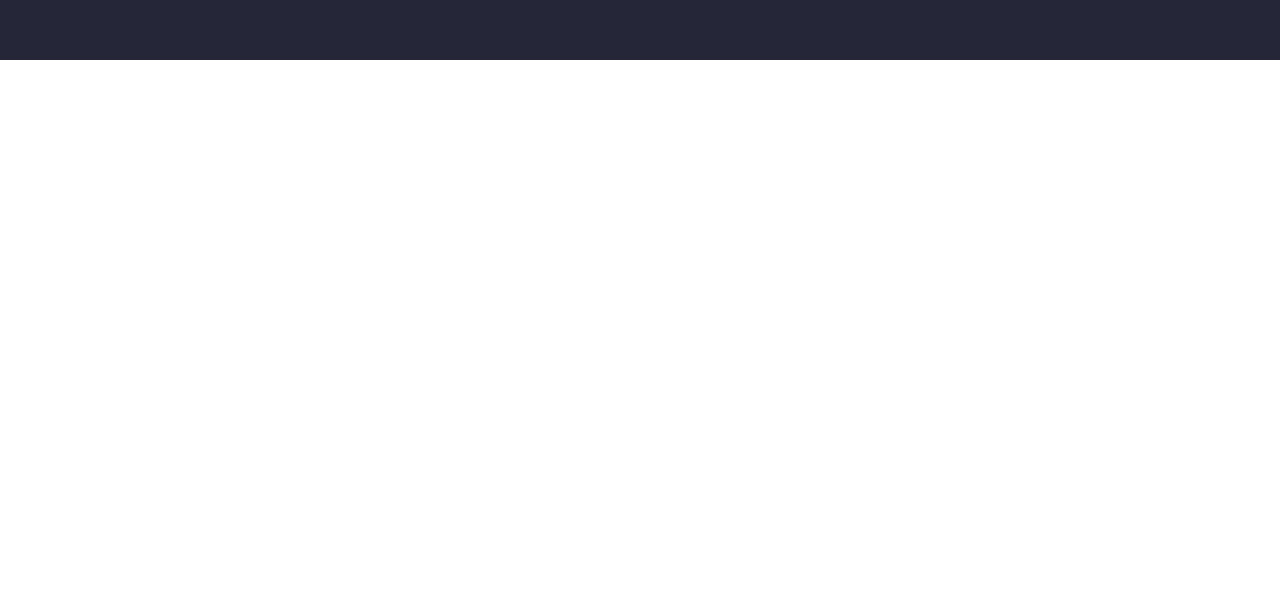
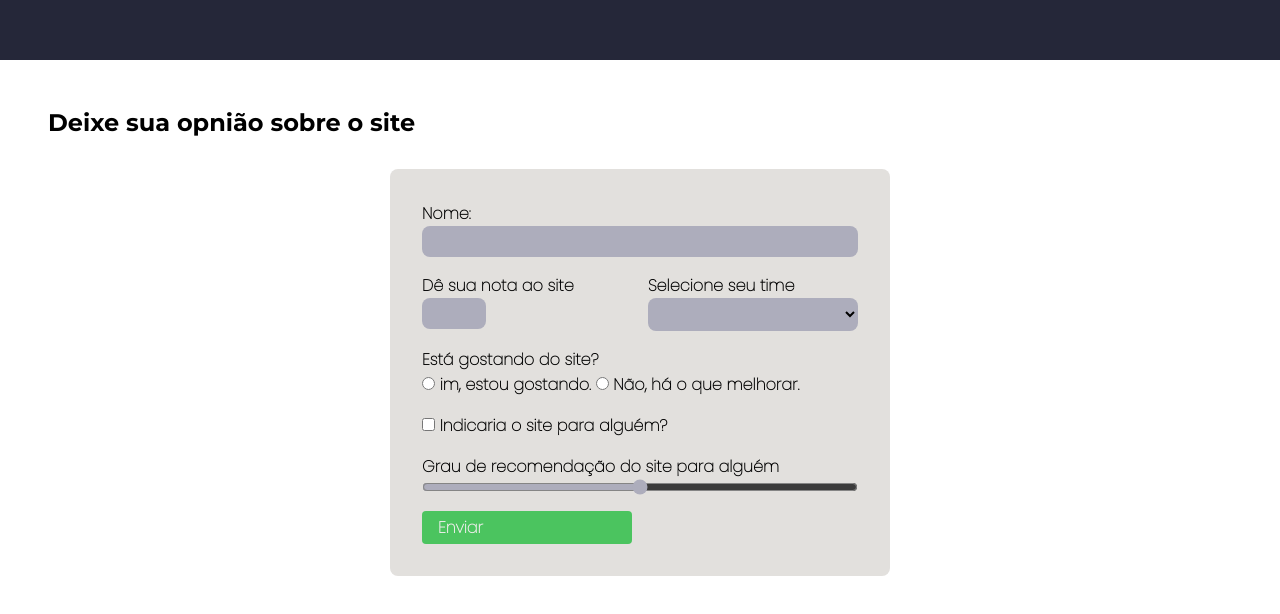
Before and after one commit to Leonardo1805/portfolio-senac-web, a plain HTML site: page index.html in a window 1280 px wide. Shown: the part 2020-2634 px from the top of the page. Before the commit the page ends 2080 px from the top, so only its background shows below. Drawn offline with Linux system fonts and the light colour scheme.

Commit message:
Formulario

```diff
--- a/assets/css/style.css
+++ b/assets/css/style.css
@@ -168,3 +168,113 @@ span{
 .card p {
     color: #fff;
 }
+
+#secao-opniao{
+    height: 100vh;
+    padding: 3rem;
+}
+
+#form-opniao{
+    color: black;
+    font-weight: 700;
+    display: grid;
+    grid-template-columns: 1fr 1fr;
+    gap: 16px;
+    background-color: rgb(226, 224, 221);
+    max-width: 500px;
+    border-radius: .5rem;
+    padding: 2rem;
+    margin: 2rem auto;
+}
+
+.campo{
+    display: flex;
+    flex-direction: column;
+}
+
+.linha{
+    grid-column: 1 / 3;
+}
+
+input[type="text"],
+input[type="number"],
+select {
+    background-color: #ADADBC;
+    border: 0;
+    padding: .5rem;
+    border-radius: .5rem;
+    outline: none;
+}
+
+input[type="checkbox"],
+input[type="range"],
+input[type="radio"]{
+    accent-color: #ADADBC;
+}
+
+input:focus{
+    border: solid 1px #4628ff;
+
+}
+
+
+.botao-enviar{
+    grid: .5;
+    background-color: rgb(75, 196, 95);
+    color: rgb(241, 238, 238);
+    font-family: var(--font-default);
+    padding: .25rem 1rem;
+    border-radius: 4px;
+    text-decoration: none;
+    transition: background-color 1s;/*tempo em que demorar para escurecer quando passo o mouse em cima*/
+}
+
+.botao-enviar:hover{
+    background-color: rgb(25, 158, 43);
+    }
+
+/*#secao-orcamento{
+    height: 100vh;
+    padding: 3rem;
+}
+
+#form-orcamento{
+    display: grid;
+    grid-template-columns: 1fr 1fr;
+    gap: 16px;
+    background-color: rgb(226, 224, 221);
+    max-width: 500px;
+    border-radius: .5rem;
+    padding: 2rem;
+    margin: 2rem auto;
+}
+
+.campo{
+    display: flex;
+    flex-direction: column;
+}
+
+.linha{
+    grid-column: 1 / 3;
+}
+
+input[type="text"],
+input[type="number"],
+select {
+    background-color: #ADADBC;
+    border: 0;
+    padding: .5rem;
+    border-radius: .5rem;
+    outline: none;
+}
+
+input[type="checkbox"],
+input[type="range"],
+input[type="radio"]{
+    accent-color: #ADADBC;
+}
+
+input:focus{
+    border: solid 1px #4628ff;
+
+}*/
--- a/index.html
+++ b/index.html
@@ -11,7 +11,7 @@
 
     <header>
         <h1>Brasileirão 2023</h1>
-        <span>Serie A</span>
+            <span>Serie A</span>
         <!-- comenta -->
         <a href="#secao-apresentacao" class="botao">Saiba mais</a>
     </header>
@@ -69,5 +69,103 @@
         </ul>
     </section>
 
+<section id = "secao-opniao">
+        <h2> Deixe sua opnião sobre o site</h2>
+    <form action="" id="form-opniao">
+        <div class="campo linha">
+            <label for="nome">Nome:</label>
+            <input type="text" id="nome">
+        </div>
+        <div>
+            <label for="qtde">Dê sua nota ao site</label>
+            <input type="number" min="1" id="qtde" max="10">
+        </div>
+        <div class="campo">
+            <label for="time">Selecione seu time</label>
+            <select name="time" id="time">
+                <option value=""></option>
+                <option value="">AMÉRICA-MG</option>
+                <option value="">ATHLETICO PARANAENSE</option>
+                <option value="">ATHLETICO PARANAENSE</option>
+                <option value="">ATLÉTICO-MG</option>
+                <option value="">BAHIA</option>
+                <option value="">BOTAFOGO</option>
+                <option value="">CORINTHIANS</option>
+                <option value="">CORITIBA</option>
+                <option value="">CRUZEIRO</option>
+                <option value="">CUIABÁ</option>
+                <option value="">FLAMENGO</option>
+                <option value="">FLUMINENSE</option>
+                <option value="">FORTALEZA</option>
+                <option value="">GOIÁS</option>
+                <option value="">GRÊMIO</option>
+                <option value="">INTERNACIONAL</option>
+                <option value="">PALMEIRAS</option>
+                <option value="">RED BULL BRAGANTINO</option>
+                <option value="">SANTOS</option>
+                <option value="">SÃO PAULO</option>
+                <option value="">VASCO</option>
+            </select>
+        </div>
+        <div class="campo linha">
+            <label for="layout">Está gostando do site?</label>
+            <div>
+                <input name="layout"    type="radio" id="layout_sim">
+                <label for="layout_sim">im, estou gostando.</label>
+                <input name="layout"    type="radio" id="layout_nao">
+                <label for="layout_nao">Não, há o que melhorar.</label>
+            </div>
+        </div>
+        <div class="linha">
+            <input type="checkbox" id="js">
+            <label for="js">Indicaria o site para alguém?</label>
+        </div>
+        <div class="campo linha">
+            <label for="prazo">Grau de recomendação do site para alguém</label>
+            <input type="range"  id="prazo">
+        </div>
+        <a href="#" class="botao-enviar">Enviar</a>
+    </form>
+    </section>
+
+ <!---<section id = "secao-orcamento">
+        <h2> Simule um orçamento para o seu site</h2>
+    <form action="" id="form-orcamento">
+        <div class="campo linha">
+            <label for="nome">nome</label>
+            <input type="text" id="nome">
+        </div>
+        <div>
+            <label for="qtde">Quantidade de páginas</label>
+            <input type="number" min="1" id="qtde">
+        </div>
+        <div class="campo">
+            <label for="tipo">tipo</label>
+            <select name="tipo" id="tipo">
+                <option value="">estático</option>
+                <option value="">dinâmico</option>
+            </select>
+        </div>
+        <div class="campo linha">
+            <label for="layout">precisa de layout?</label>
+            <div>
+                <input name="layout"    type="radio" id="layout_sim">
+                <label for="layout_sim">Sim, preciso</label>
+                <input name="layout"    type="radio" id="layout_nao">
+                <label for="layout_nao">Nao, ja tenho</label>
+            </div>
+        </div>
+        <div class="linha">
+            <input type="checkbox" id="js">
+            <label for="js">meu site precisa de javascript</label>
+        </div>
+        <div class="campo linha">
+            <label for="prazo">prazo</label>
+            <input type="range"  id="prazo">
+        </div>
+    </form>
+
+    </section> -->
+
 </body>
 </html>
```
